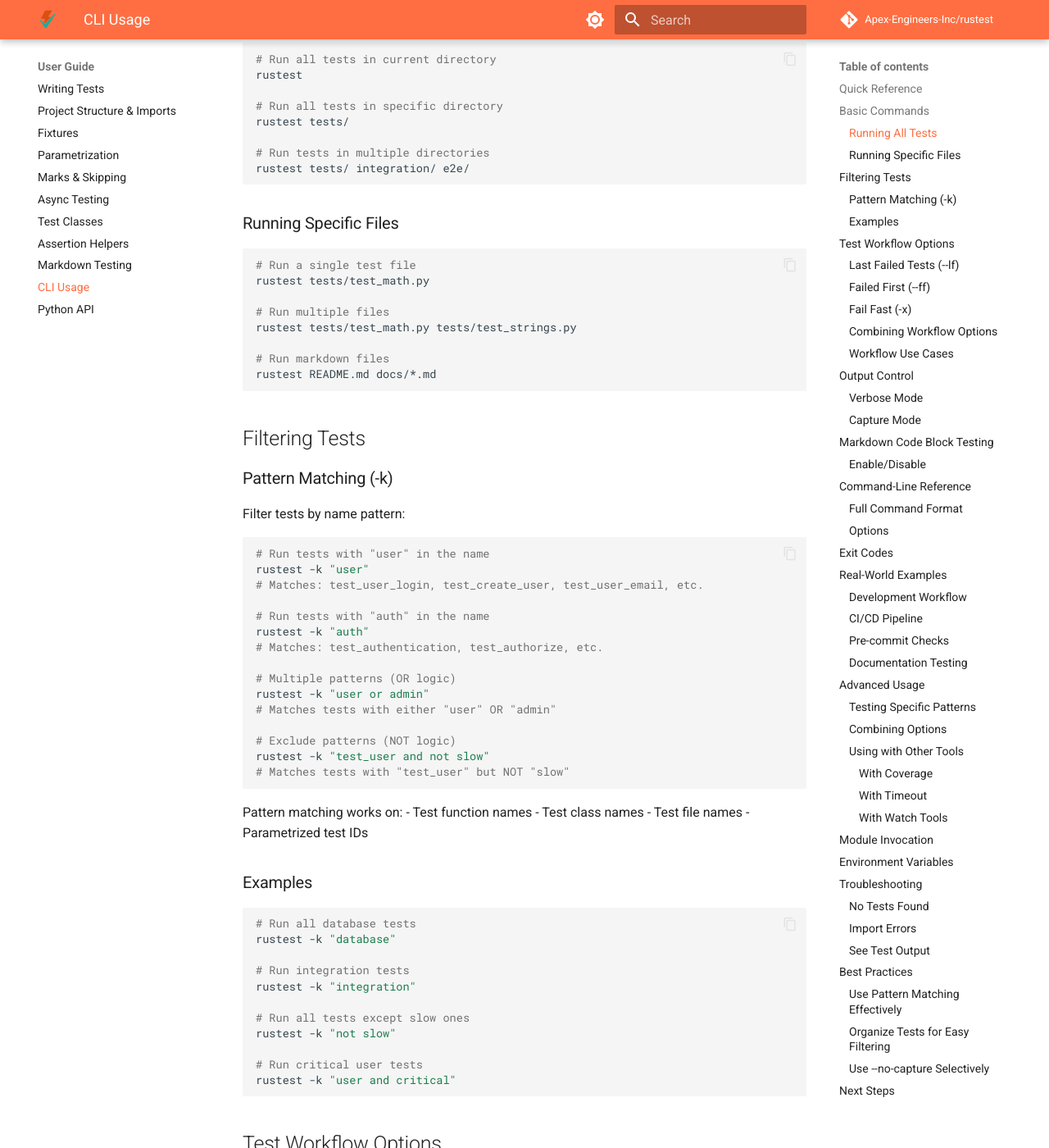
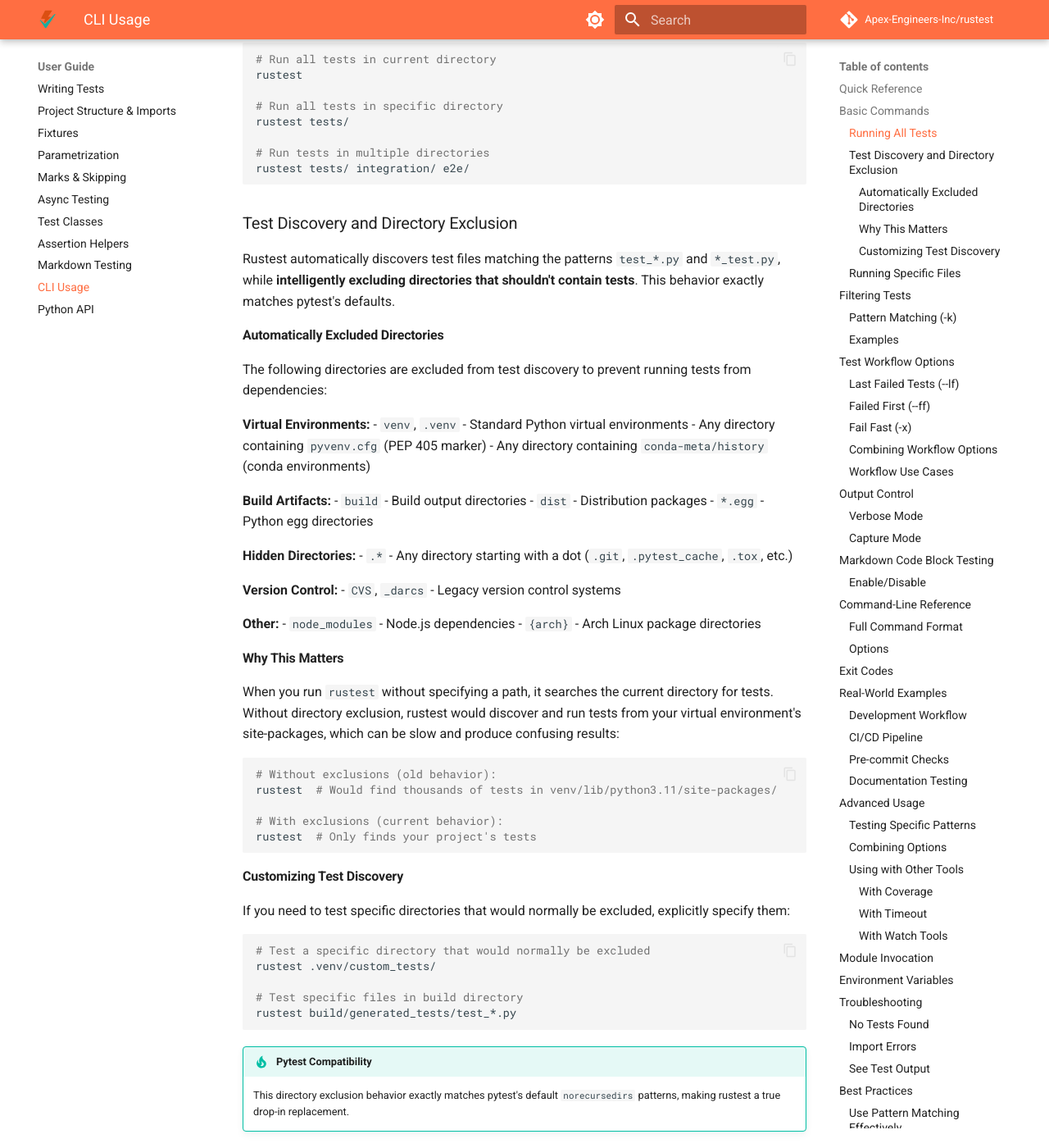
Before and after one commit to Apex-Engineers-Inc/rustest, an MkDocs documentation site: the page built from docs/guide/cli.md, in a window 1280 px wide and 1400 px high, scrolled down 1058 px. Shown: the whole window at 82% size. Built offline with MkDocs 1.6.1 and Material for MkDocs 9.7.7, drawn with Linux system fonts in a browser that asks for light colours; comment, search, counter and statistics services are not loaded.

Commit message:
Bump version to 0.9.1 and document directory exclusion
Version Changes:
- Bump version from 0.9.0 to 0.9.1 in pyproject.toml
- Bump version from 0.8.3 to 0.9.1 in Cargo.toml

Changelog Updates:
- Add new 0.9.1 release section documenting pytest-compatible directory exclusion
- Document intelligent virtualenv detection (pyvenv.cfg, conda-meta/history)
- Document default norecursedirs patterns
- List fixed issues with test discovery in venv directories

Documentation Updates:
- Add "Test Discovery and Directory Exclusion" section to CLI guide
- Document all excluded directory patterns and their purpose
- Explain why directory exclusion matters for test discovery
- Provide examples of customizing test discovery
- Add pytest compatibility note

This release fixes the issue where running `rustest` without a path
would discover tests in virtual environments and other directories
that should be excluded from test discovery.

````diff
--- a/Cargo.toml
+++ b/Cargo.toml
@@ -1,6 +1,6 @@
 [package]
 name = "rustest-core"
-version = "0.8.3"
+version = "0.9.1"
 edition = "2021"
 authors = ["rustest contributors"]
 description = "A hyper-performant pytest-compatible test runner powered by Rust"
--- a/docs/guide/cli.md
+++ b/docs/guide/cli.md
@@ -55,6 +55,61 @@ rustest tests/
 # Run tests in multiple directories
 rustest tests/ integration/ e2e/
 ```
+
+### Test Discovery and Directory Exclusion
+
+Rustest automatically discovers test files matching the patterns `test_*.py` and `*_test.py`, while **intelligently excluding directories that shouldn't contain tests**. This behavior exactly matches pytest's defaults.
+
+#### Automatically Excluded Directories
+
+The following directories are excluded from test discovery to prevent running tests from dependencies:
+
+**Virtual Environments:**
+- `venv`, `.venv` - Standard Python virtual environments
+- Any directory containing `pyvenv.cfg` (PEP 405 marker)
+- Any directory containing `conda-meta/history` (conda environments)
+
+**Build Artifacts:**
+- `build` - Build output directories
+- `dist` - Distribution packages
+- `*.egg` - Python egg directories
+
+**Hidden Directories:**
+- `.*` - Any directory starting with a dot (`.git`, `.pytest_cache`, `.tox`, etc.)
+
+**Version Control:**
+- `CVS`, `_darcs` - Legacy version control systems
+
+**Other:**
+- `node_modules` - Node.js dependencies
+- `{arch}` - Arch Linux package directories
+
+#### Why This Matters
+
+When you run `rustest` without specifying a path, it searches the current directory for tests. Without directory exclusion, rustest would discover and run tests from your virtual environment's site-packages, which can be slow and produce confusing results:
+
+```bash
+# Without exclusions (old behavior):
+rustest  # Would find thousands of tests in venv/lib/python3.11/site-packages/
+
+# With exclusions (current behavior):
+rustest  # Only finds your project's tests
+```
+
+#### Customizing Test Discovery
+
+If you need to test specific directories that would normally be excluded, explicitly specify them:
+
+```bash
+# Test a specific directory that would normally be excluded
+rustest .venv/custom_tests/
+
+# Test specific files in build directory
+rustest build/generated_tests/test_*.py
+```
+
+!!! tip "Pytest Compatibility"
+    This directory exclusion behavior exactly matches pytest's default `norecursedirs` patterns, making rustest a true drop-in replacement.
 
 ### Running Specific Files
 
--- a/pyproject.toml
+++ b/pyproject.toml
@@ -4,7 +4,7 @@ build-backend = "maturin"
 
 [project]
 name = "rustest"
-version = "0.9.0"
+version = "0.9.1"
 description = "Rust powered pytest-compatible runner"
 readme = "README.md"
 requires-python = ">=3.10"
````
Also changed, not shown: CHANGELOG.md (+18 -0 lines).
